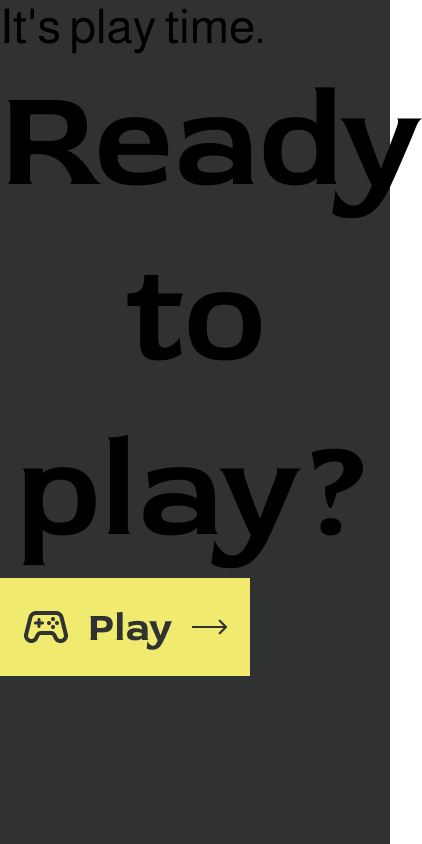
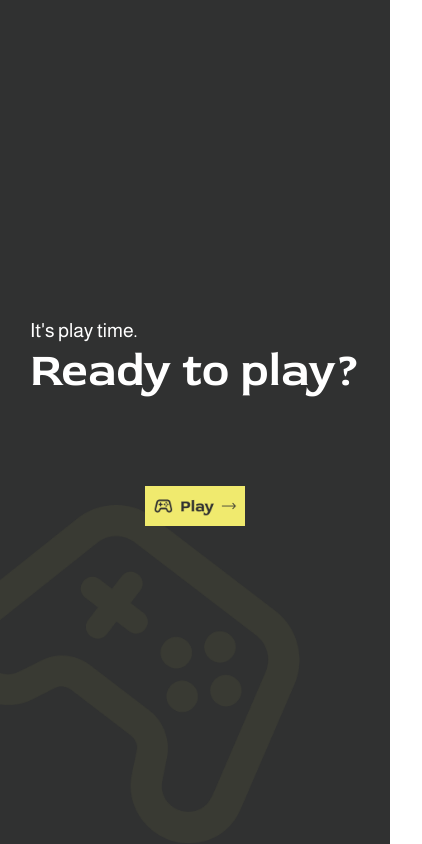
Before and after one commit to rezabehruz/memory-app, a website built with Vite: page index.html in a window 390 px wide. Shown: the whole page, 422 px wide, since content can reach past the window. Built offline with nearby package versions, Linux system fonts and the light colour scheme.

Commit message:
feat: add home page

```diff
--- a/index.html
+++ b/index.html
@@ -8,11 +8,12 @@
   <body>
     <section class="home">
       <div class="content">
-        <p>It's play time.</p>
-        <h2>Ready to play?</h2>
+        <p>It's play time. <span>Ready to play?</span></p>
         <button>
-          <img src="/images/play.png" alt="play-button" />
+          <img src="/images/play.png" alt="play-button" class="img-play"/>
+          <img src="/images/play-hover.png" alt="play-button-hover" class="play-hover">
         </button>
+        <img src="/images/stadia-controller.png" alt="satdia controller" class="stadia-controller" />
       </div>
     </section>
 
--- a/src/styles/imports.scss
+++ b/src/styles/imports.scss
@@ -2,4 +2,5 @@
 @forward "./partials/abstract/typography";
 @forward "./partials/abstract/mixins";
 @forward "./partials/abstract/variables";
+@forward "./partials/abstract/media-queries";
 @forward "./partials/card";
--- a/src/styles/main.scss
+++ b/src/styles/main.scss
@@ -4,22 +4,65 @@
   @include all.section;
 
   .content {
+    @include all.display-flex($direction: column, $justify: center, $align: center);
     width: 100%;
     max-width: 1440px;
     height: 100vh;
     background: all.$background-dark;
+    color: all.$color-white;
 
     p {
       font-family: "Almarai";
       font-weight: 400;
-      font-size: 48px;
+      font-size: clamp(16px, 5vw, 48px);
+      margin: 0 20px;
     }
 
-    h2 {
+    span {
+      display: block;
       font-family: "Red Rose";
       font-weight: 700;
-      font-size: 140px;
-      text-align: center;
+      font-size: clamp(22px, 12vw, 140px);
+      margin-bottom: 86px;
+    }
+
+    button {
+      .img-play {
+        width: 100%;
+        height: 100%;
+      }
+
+      .play-hover {
+        display: none;
+        width: 100%;
+        height: 100%;
+      }
+
+      &:hover {
+        .img-play {
+          display: none;
+        }
+
+        .play-hover {
+          display: block;
+        }
+      }
+
+      @include all.tablet {
+        width: 100px;
+        height: 40px;
+      }
+    }
+
+    .stadia-controller {
+      position: absolute;
+      bottom: 0;
+      left: 0;
+
+      @include all.tablet {
+        width: 300px;
+        height: 339px;
+      }
     }
   }
 }
--- /dev/null
+++ b/src/styles/partials/abstract/_media-queries.scss
@@ -0,0 +1,30 @@
+
+@mixin mobile {
+  @media (max-width: 640px) {
+    @content;
+  }
+}
+
+@mixin tablet {
+  @media (max-width: 768px) {
+    @content;
+  }
+}
+
+@mixin notebook {
+  @media (max-width: 1024px) {
+    @content;
+  }
+}
+
+@mixin desktop {
+  @media (min-width: 1025px) {
+    @content;
+  }
+}
+
+@mixin bigscreen {
+  @media (min-width: 1440px) {
+    @content;
+  }
+}
--- a/src/styles/partials/abstract/_variables.scss
+++ b/src/styles/partials/abstract/_variables.scss
@@ -1,3 +1,3 @@
 $color-primary: blue;
-
+$color-white: #ffffff;
 $background-dark: #303131;
```
Also changed, not shown: public/images/stadia-controller.png (added).
